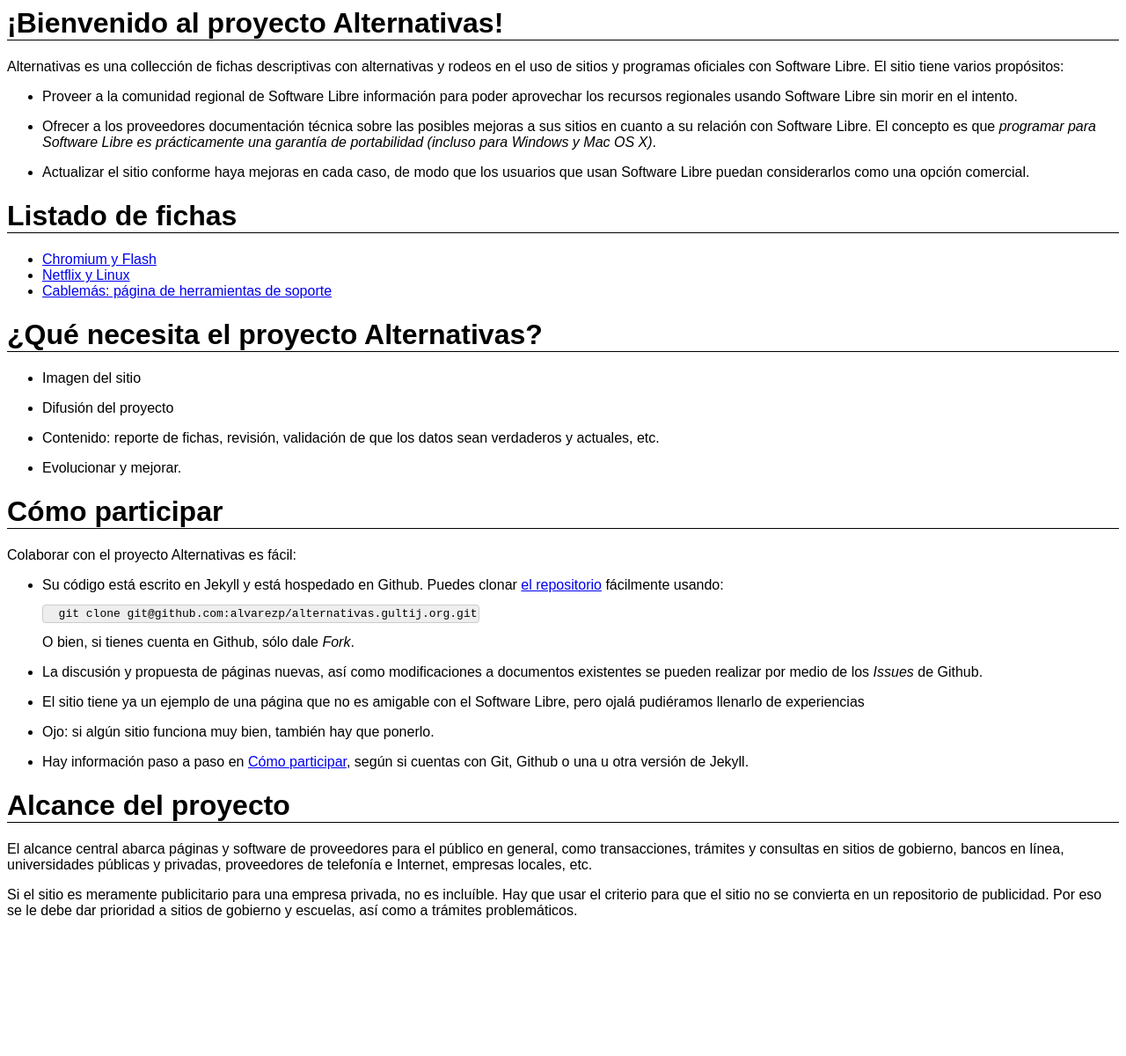
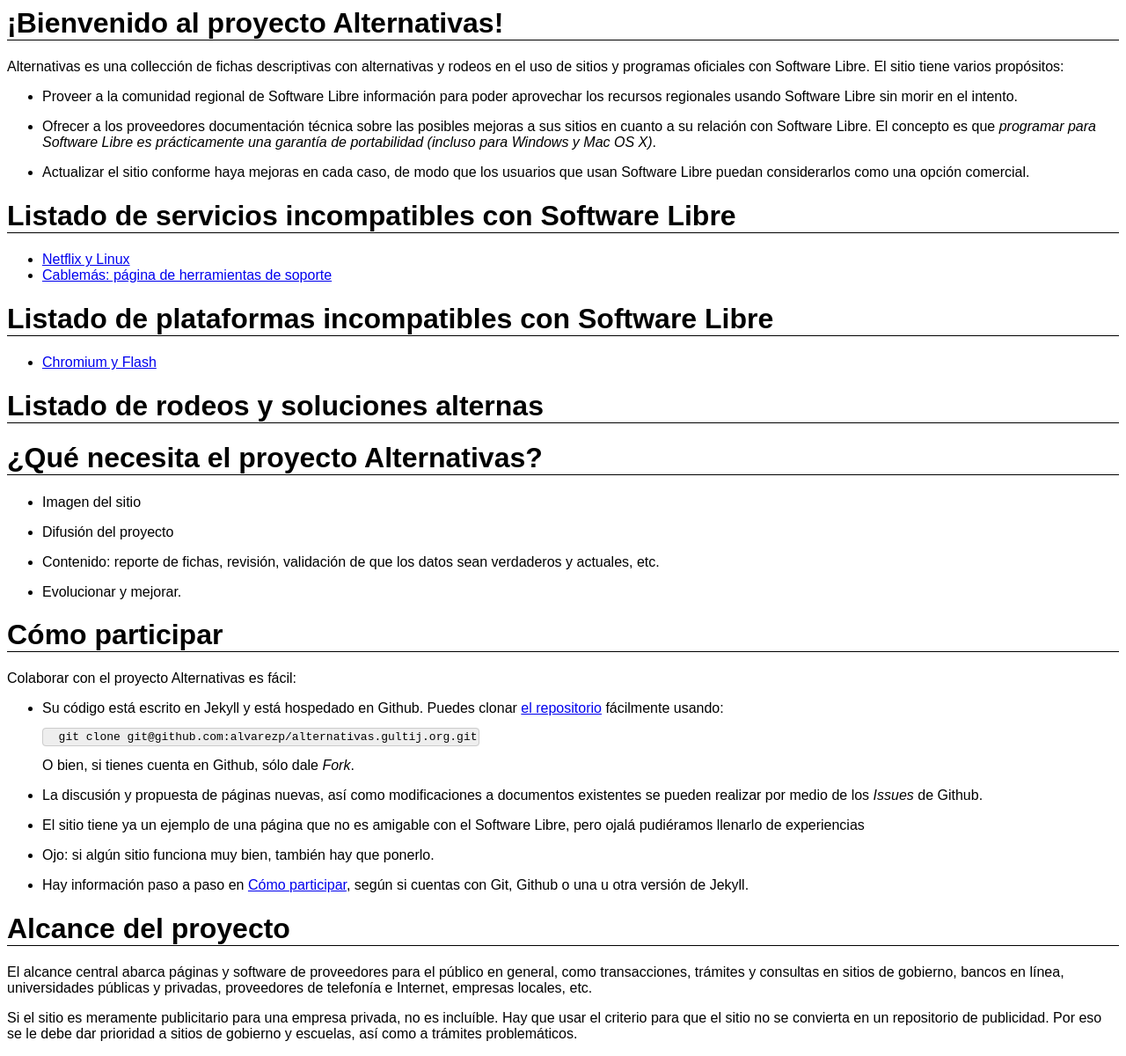
Before and after one commit to gultij/alternus.gultij.org, a Jekyll site: the page built from index.md, in a window 1280 px wide. Shown: the whole page at 88% size. Built offline with Jekyll 4.4.1, drawn with Linux system fonts in a browser that asks for light colours; before the commit the page ends 1060 px from its top, so only the background shows below that.

Commit message:
Migrar "fichas" a "servicios" o "plataforma".
Implica:
 * Cambiar las aplicaciones de "layout" en cada ficha.
 * Agregar la generación de índices según el tipo de ficha.

```diff
--- a/index.md
+++ b/index.md
@@ -13,13 +13,43 @@
 
 * Actualizar el sitio conforme haya mejoras en cada caso, de modo que los usuarios que usan Software Libre puedan considerarlos como una opción comercial.
 
-# Listado de fichas
+# Listado de servicios incompatibles con Software Libre
 
 <!-- Listado de páginas  -->
-<ul class="paginas-listado">
-{% for page in site.pages %}
-	{% if page.layout == 'ficha' %}
-	<li class="paginas-listado-entrada">
+<ul class="listado-servicios">
+{% for page in site.pages | sort: 'title' %}
+	{% if page.layout == 'servicio' %}
+	<li class="listado-servicios-entrada">
+		<a href="{{ site.url }}{{ page.url }}">
+			{{ page.title }}
+		</a>
+	</li>
+	{% endif %}
+{% endfor %}
+</ul>
+
+# Listado de plataformas incompatibles con Software Libre
+
+<!-- Listado de páginas  -->
+<ul class="listado-plataformas">
+{% for page in site.pages | sort: 'title' %}
+	{% if page.layout == 'plataforma' %}
+	<li class="listado-plataformas-entrada">
+		<a href="{{ site.url }}{{ page.url }}">
+			{{ page.title }}
+		</a>
+	</li>
+	{% endif %}
+{% endfor %}
+</ul>
+
+# Listado de rodeos y soluciones alternas
+
+<!-- Listado de páginas  -->
+<ul class="listado-alternativas">
+{% for page in site.pages | sort: 'title' %}
+	{% if page.layout == 'alternativa' %}
+	<li class="listado-alternatiass-entrada">
 		<a href="{{ site.url }}{{ page.url }}">
 			{{ page.title }}
 		</a>
```
Also changed, not shown: cablemas/soporte/herramientas/index.md (+1 -1 lines), flash-chromium/index.md (+1 -1 lines), netflix/index.md (+1 -1 lines).
